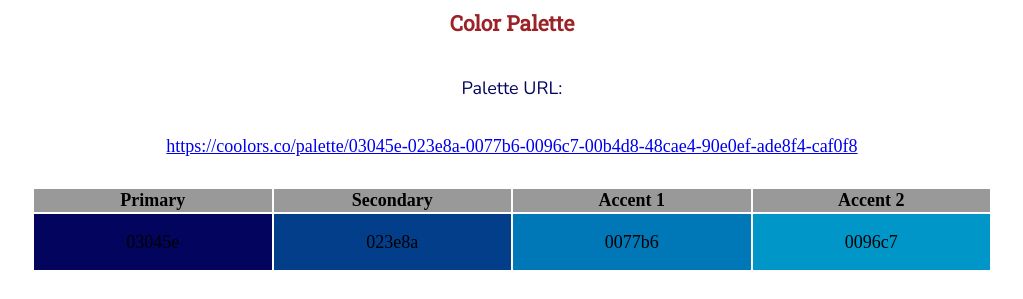
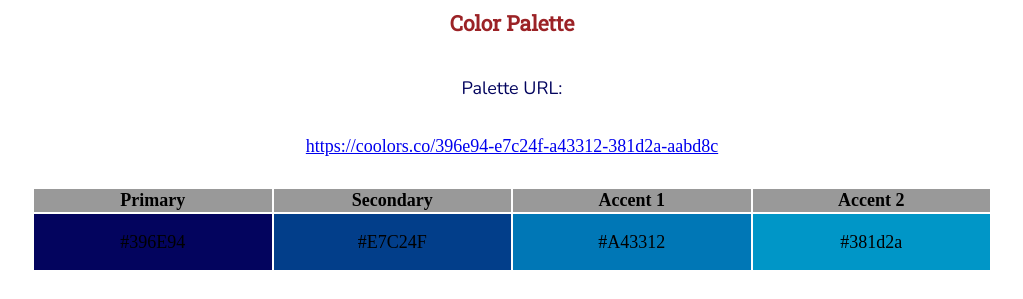
Before and after one commit to 24on7store/cdd130, a plain HTML site: page wwr/site-plan-rafting.html in a window 1280 px wide. Shown: the part 1340-1639 px from the top of the page, without its empty margins (128-1151 px from the left). Drawn offline with nearby package versions, Linux system fonts and the light colour scheme; files that its build step writes are made by us from their sources.

Commit message:
trying colors

```diff
--- a/wwr/site-plan-rafting.html
+++ b/wwr/site-plan-rafting.html
@@ -46,8 +46,8 @@
 
     <!-- Copy and paste the URL to your finished palette below. Replace the href value that is there with yours. Make sure to paste it into both the href value and the content text of the <a> tag -->
     <p>Palette URL:</p>
-    <a href="https://coolors.co/palette/03045e-023e8a-0077b6-0096c7-00b4d8-48cae4-90e0ef-ade8f4-caf0f8"
-      target="_blank">https://coolors.co/palette/03045e-023e8a-0077b6-0096c7-00b4d8-48cae4-90e0ef-ade8f4-caf0f8</a>
+    <a href="https://coolors.co/396e94-e7c24f-a43312-381d2a-aabd8c"
+      target="_blank">https://coolors.co/396e94-e7c24f-a43312-381d2a-aabd8c</a>
 
     <table class="colors">
       <tr>
@@ -58,10 +58,10 @@
       </tr>
       <!-- Replace the numbers in the boxes below with your hex color codes. Then switch to the site-plan.css file and change your colors there as well. -->
       <tr>
-        <td class="primary">03045e</td>
-        <td class="secondary">023e8a</td>
-        <td class="accent1">0077b6</td>
-        <td class="accent2">0096c7</td>
+        <td class="primary">#396E94</td>
+        <td class="secondary">#E7C24F</td>
+        <td class="accent1">#A43312</td>
+        <td class="accent2">#381d2a</td>
       </tr>
     </table>
 
```
